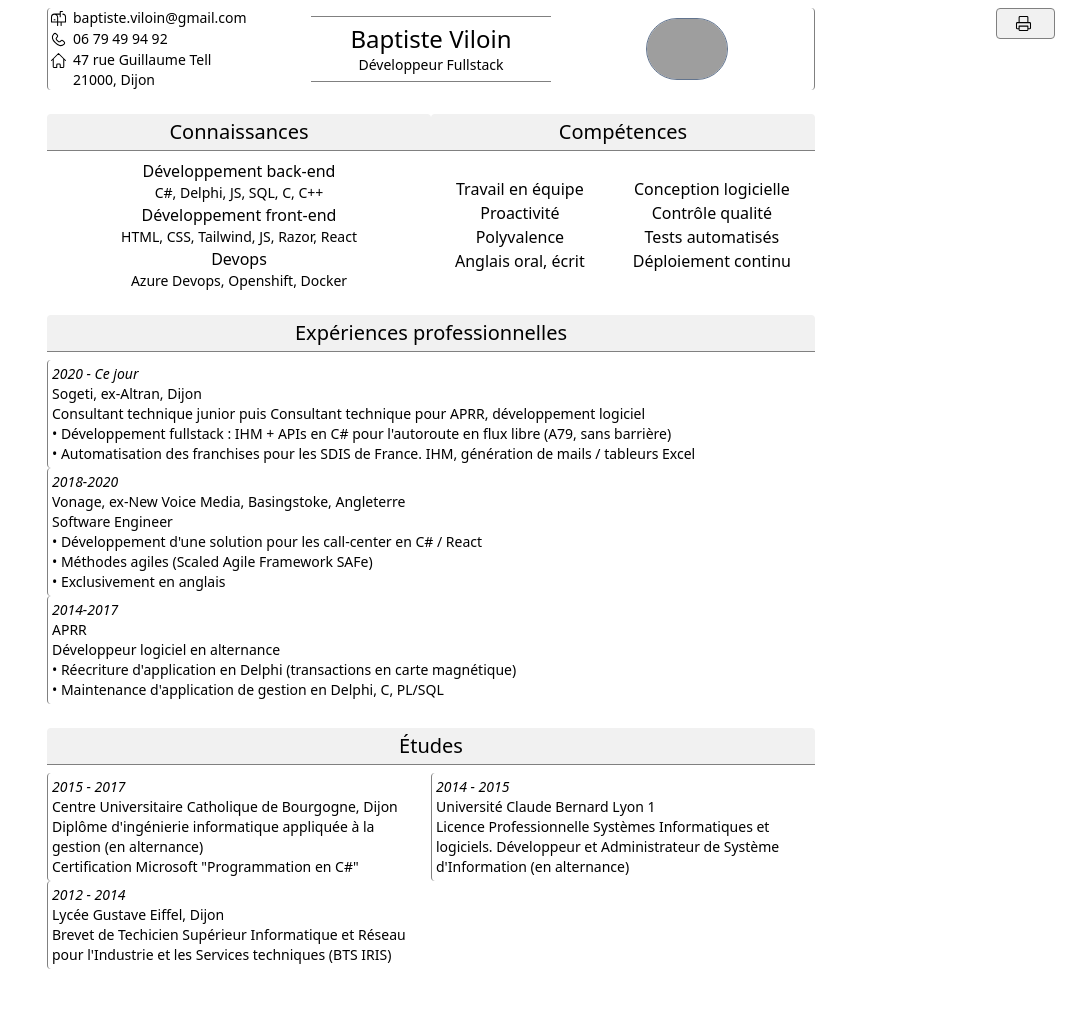
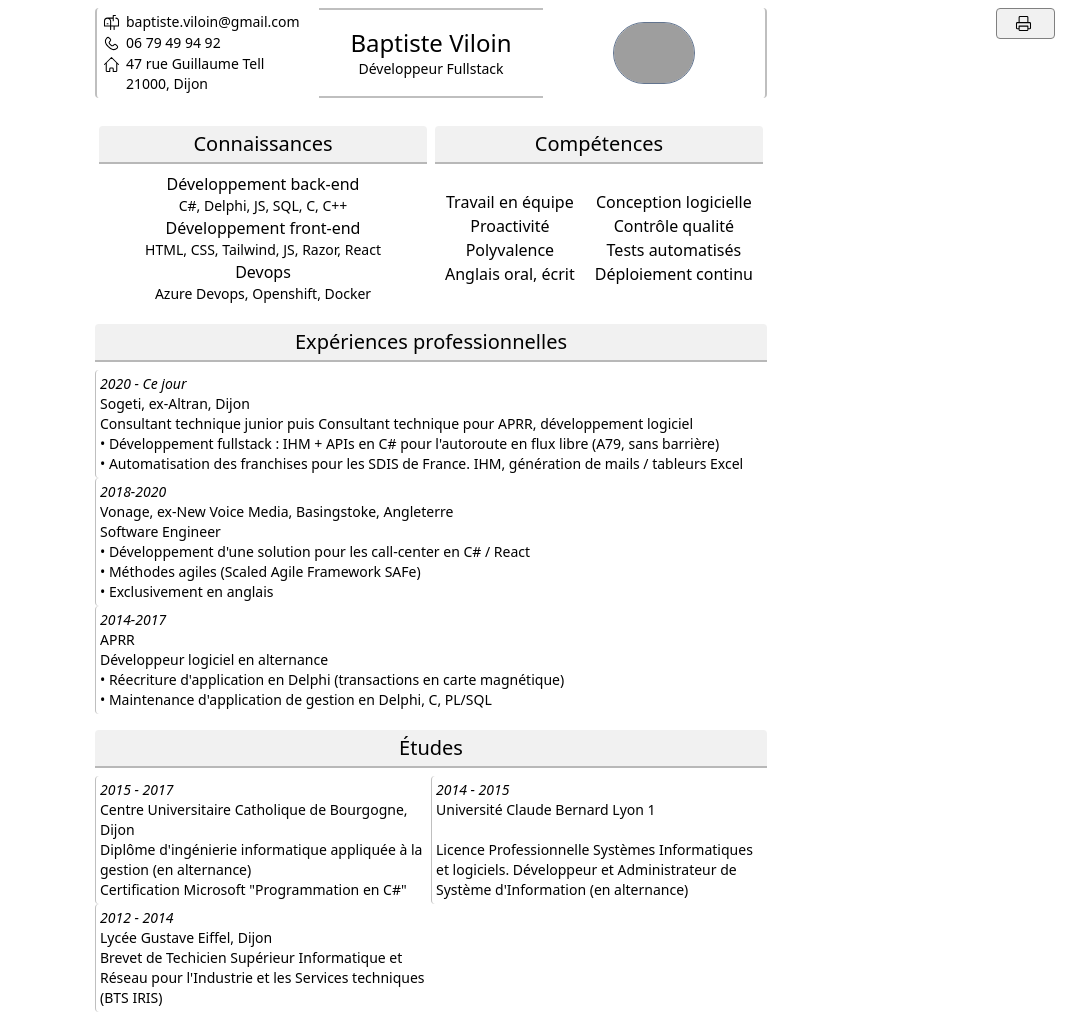
Before and after one commit to BaptisteV/cv-html-tailwind, a website: page index.html in a window 1280 px wide. Shown: the whole page, without its empty margins (209-1280 px from the left). Before the commit the page ends 977 px from the top, so only its background shows below. Drawn offline with Linux system fonts and the light colour scheme; grey boxes are pictures that could not be loaded.

Commit message:
thicker lines and vertical size reduced

```diff
--- a/index.html
+++ b/index.html
@@ -10,7 +10,7 @@
   </head>
 
   <body class="text-sm">
-    <div class="flex flex-col m-2 mx-auto max-w-3xl">
+    <div class="flex flex-col mx-auto mt-2 max-w-2xl">
       <div class="top-2 absolute end-4">
         <button onclick="window.print()" class="print:hidden items-center bg-[rgb(241,241,241)] px-4 py-1 border-[1px] border-[rgb(128,128,128)] rounded-sm font-bold cursor-pointer">
           <svg class="nav-icon" aria-hidden="true" xmlns="http://www.w3.org/2000/svg" width="24" height="24" fill="none" viewBox="0 0 24 24">
@@ -43,7 +43,7 @@
             </div>
           </div>
         </div>
-        <div class="flex flex-col justify-center m-2 p-1 border-[rgb(128,128,128)] border-t-[1px] border-b-[1px] text-center">
+        <div class="flex flex-col justify-center border-[rgb(128,128,128)]/50 border-t-[2px] border-b-[2px] text-center">
           <div class="text-2xl">Baptiste Viloin</div>
           <div>Développeur Fullstack</div>
         </div>
@@ -84,7 +84,7 @@
           </div>
         </div>
       </div>
-      <div class="h-6"></div>
+      <div class="h-4"></div>
       <div class="section-with-border">Expériences professionnelles</div>
       <div class="one-column-grid">
         <div class="timeline-entry">
@@ -110,7 +110,7 @@
           <p>• Maintenance d'application de gestion en Delphi, C, PL/SQL</p>
         </div>
       </div>
-      <div class="h-6"></div>
+      <div class="h-4"></div>
       <div class="section-with-border">Études</div>
       <div class="two-column-grid">
         <div class="timeline-entry">
--- a/input.css
+++ b/input.css
@@ -22,7 +22,7 @@
   background-color: rgb(241, 241, 241);
   margin-bottom: 8px;
   padding: 0.25rem;
-  border-bottom: 1px solid gray;
+  border-bottom: 2px solid rgb(128, 128, 128, 0.5);
   border-top-left-radius: 0.25rem;
   border-top-right-radius: 0.25rem;
   font-size: 1.25rem;
@@ -36,21 +36,24 @@
   flex-direction: column;
   border-color: gray;
   border-radius: 0.25rem;
+  padding: 0.25rem;
 }
 
 .header-card-left {
-  border-left-width: 1px;
+  border-color: rgba(128, 128, 128, 0.5);
+  border-left-width: 2px;
 }
 
 .header-card-right {
-  border-right-width: 1px;
+  border-color: rgba(128, 128, 128, 0.5);
+  border-right-width: 2px;
 }
 
 /* Études / Expériences professionnelles */
 .timeline-entry {
   padding: 0.25rem;
   border-left-width: 1px;
-  border-color: gray;
+  border-color: rgba(128, 128, 128, 0.5);
   border-radius: 0.25rem;
   flex-grow: 1;
   display: flex;
--- a/tailwind.config.js
+++ b/tailwind.config.js
@@ -1,6 +1,6 @@
 // Start the Tailwind CLI build process
 // Run the CLI tool to scan your template files for classes and build your CSS.
-// npx tailwindcss -i input.css -o ./output.css --watch b*/
+// npx @tailwindcss/cli -i ./input.css -o ./output.css --watch */
 
 /** @type {import('tailwindcss').Config} */
 module.exports = {
```
Also changed, not shown: output.css.
